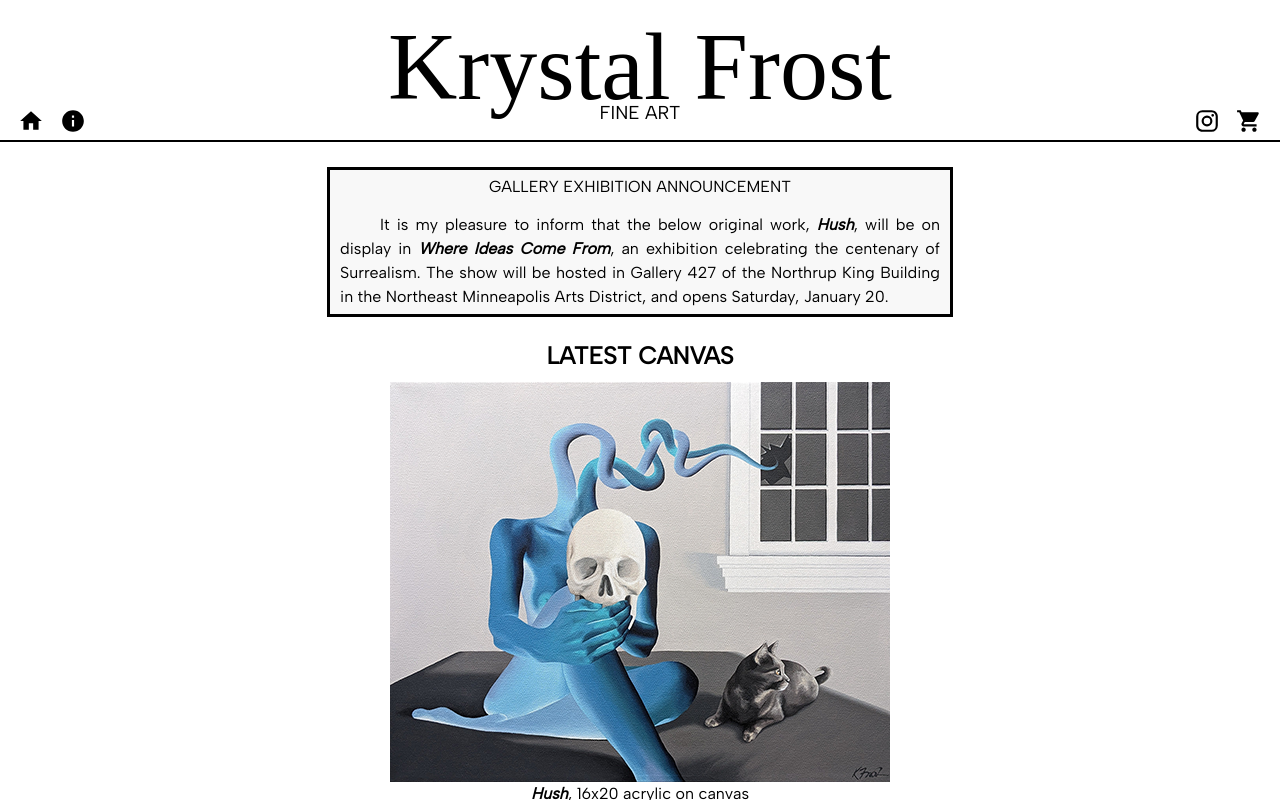
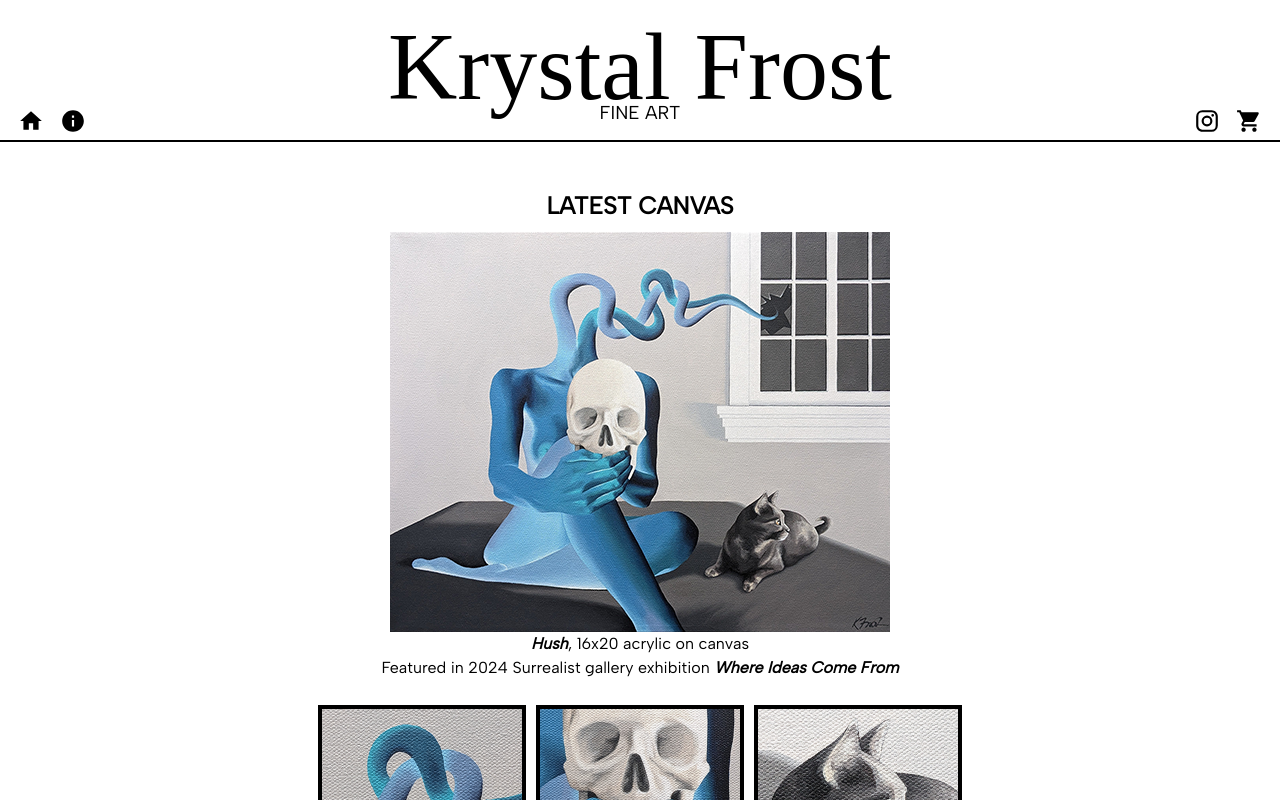
Before and after one commit to librarykrystal/art-portfolio, a React (Create React App) app: page /#/home in a window 1280 px wide. Shown: the top 800 px of the page. Built offline with nearby package versions, Linux system fonts and the light colour scheme; a web font is replaced by a local one.

Commit message:
Removed bulletin and added WICF note under Hush caption.

```diff
--- a/src/components/Home/Home.jsx
+++ b/src/components/Home/Home.jsx
@@ -61,7 +61,7 @@ function Home() {
       <div className="container">
 
         {/* Consuming Bulletin Component when desired, commenting out when not */}
-        <Bulletin />
+        {/* <Bulletin /> */}
 
         <div className="latestHeader">
           <Typography component={'span'} className="inProgHeaderText" variant="h3" fontWeight="bold" mb={0} sx={{fontSize: 24}} gutterBottom>
@@ -73,6 +73,12 @@ function Home() {
         <div className="caption">
           <Typography component={'span'} variant="body1" sx={{ textAlign: "justify"}}gutterBottom>
           <Box fontWeight="bold" fontStyle="italic" display='inline'>Hush</Box>, 16x20 acrylic on canvas
+          </Typography>
+        </div>
+
+        <div className="caption">
+          <Typography component={'span'} variant="body1" sx={{ textAlign: "justify"}}gutterBottom>
+          Featured in 2024 Surrealist gallery exhibition <Box fontWeight="bold" fontStyle="italic" display='inline'>Where Ideas Come From</Box>
           </Typography>
         </div>
 
```
